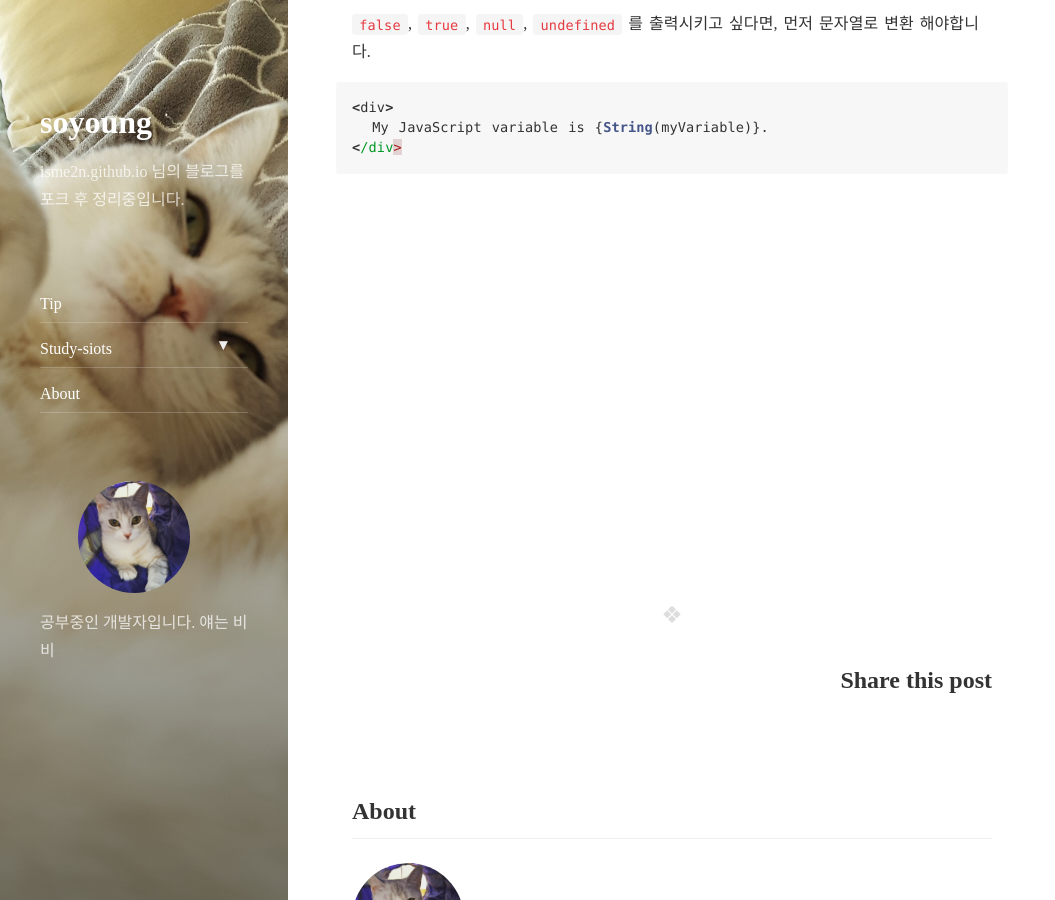
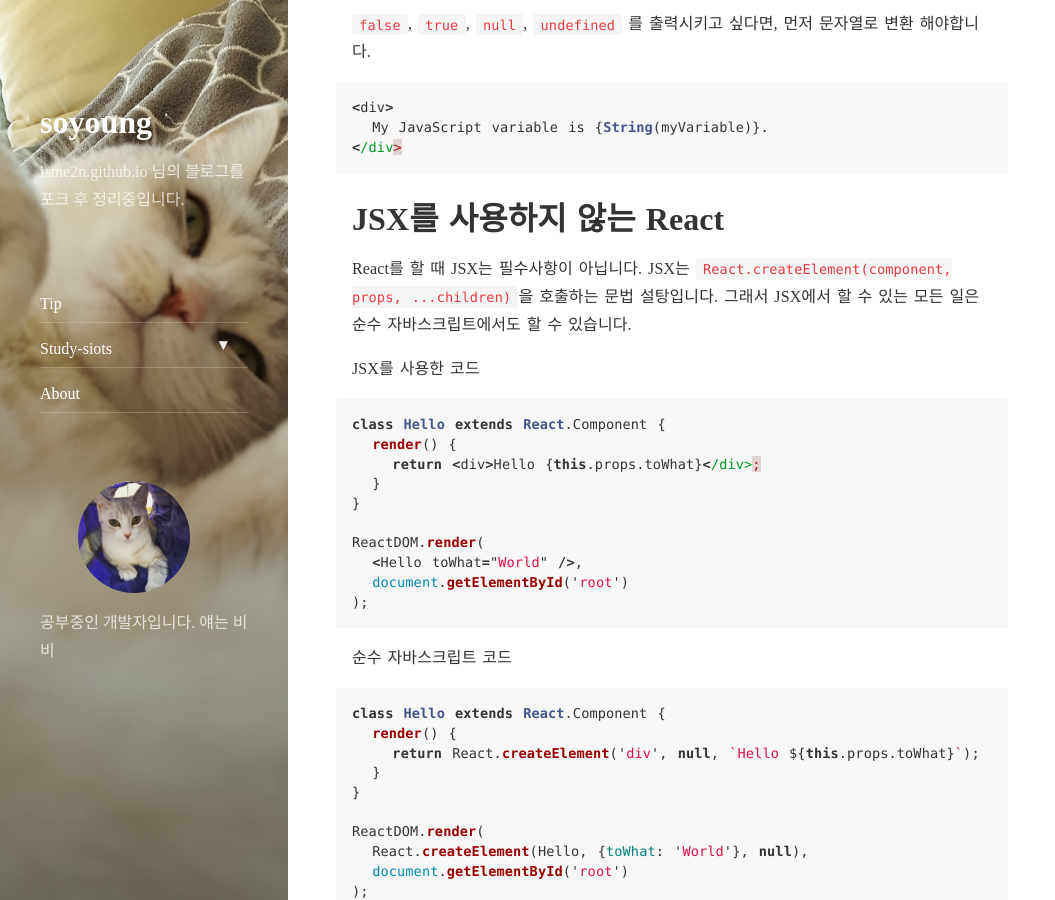
Before and after one commit to ellie-shim/ellie-shim.github.io, a Jekyll site: the page built from _posts/2019-02-11-siots-topic-react-1-jsx.markdown, in a window 1280 px wide and 900 px high, scrolled down 7324 px. Shown: the whole window, without its empty margins (0-1055 px from the left). Built offline with Jekyll 4.4.1, drawn with Linux system fonts in a browser that asks for light colours; nearby versions of some CDN libraries; comment, search, counter and statistics services are not loaded; some of the changed text lies outside the part shown.

Commit message:
topic 5주차

````diff
--- a/_posts/2019-02-11-siots-topic-react-1-jsx.markdown
+++ b/_posts/2019-02-11-siots-topic-react-1-jsx.markdown
@@ -270,3 +270,179 @@ class App extends React.Component {
   My JavaScript variable is {String(myVariable)}.
 </div>
 ```
+
+
+# JSX를 사용하지 않는 React
+
+React를 할 때 JSX는 필수사항이 아닙니다.
+JSX는 `React.createElement(component, props, ...children)`을 호출하는 문법 설탕입니다. 그래서 JSX에서 할 수 있는 모든 일은 순수 자바스크립트에서도 할 수 있습니다.
+
+JSX를 사용한 코드
+
+```js
+class Hello extends React.Component {
+  render() {
+    return <div>Hello {this.props.toWhat}</div>;
+  }
+}
+
+ReactDOM.render(
+  <Hello toWhat="World" />,
+  document.getElementById('root')
+);
+```
+
+순수 자바스크립트 코드
+
+```js
+class Hello extends React.Component {
+  render() {
+    return React.createElement('div', null, `Hello ${this.props.toWhat}`);
+  }
+}
+
+ReactDOM.render(
+  React.createElement(Hello, {toWhat: 'World'}, null),
+  document.getElementById('root')
+);
+```
+`React.createElement`를 변수에 할당해 더 편하게 작업할 수 있습니다.
+
+```js
+const e = React.createElement;
+
+ReactDOM.render(
+  e('div', null, 'Hello World'),
+  document.getElementById('root')
+);
+```
+
+---
+
+[온라인 바벨 컴파일러](https://babeljs.io/repl/#?presets=react&code_lz=GYVwdgxgLglg9mABACwKYBt1wBQEpEDeAUIogE6pQhlIA8AJjAG4B8AEhlogO5xnr0AhLQD0jVgG4iAXyJA)에 아래 코드를 넣어보고 어떻게 컴파일 되는지 확인해보세용
+
+```js
+class Hello extends React.Component{
+	render(){
+      return(
+        <div>
+            <h1>hello</h1>
+            {this.props.name}
+        </div>
+      )
+    }
+}
+ReactDOM.render(
+  <Hello name="Ellie" />,
+  document.getElementById('root')
+)
+```
+
+
+# ES6를 사용하지 않는 React
+
+#### 클래스
+
+보통 React 컴포넌트는 순수 자바스크립트 클래스로 정의합니다.
+
+아직 ES6를 사용하지 않는다면 클래스 대신 `create-react-class`를 사용할 수 있습니다. ES6의 클래스와 일부 제외하고 비슷하게 동작합니다.
+
+ES6 클래스를 사용한 코드
+```js
+class Greeting extends React.Component {
+  render() {
+    return <h1>Hello, {this.props.name}</h1>;
+  }
+}
+```
+
+ES6를 사용하지 않은 코드
+```js
+var createReactClass = require('create-react-class');
+var Greeting = createReactClass({
+  render: function() {
+    return <h1>Hello, {this.props.name}</h1>;
+  }
+});
+```
+
+#### Props 기본값 선언
+
+ES6 클래스로 만든 컴포넌트에는  `defaultProps` 속성을 정의할 수 있습니다.
+`createReactClass()` 를 이용할 때는 객체에 함수를 전달하기 위해 `getDefaultProps()` 를 정의해주어야 합니다.
+
+ES6 사용한 코드
+```js
+class Greeting extends React.Component {
+  // ...
+}
+
+Greeting.defaultProps = {
+  name: 'Mary'
+};
+```
+
+
+ES6를 사용하지 않은 코드
+```js
+var Greeting = createReactClass({
+  getDefaultProps: function() {
+    return {
+      name: 'Mary'
+    };
+  },
+
+  // ...
+
+});
+```
+
+#### 초기 state 설정
+
+`createReactClass()` 를 이용할 때는 기초 state를 반환하는 개별 `getInitialState` 메소드를 사용합니다.
+
+ES6 사용한 코드
+```js
+class Counter extends React.Component {
+  constructor(props) {
+    super(props);
+    this.state = {count: props.initialCount};
+  }
+  // ...
+}
+```
+
+ES6를 사용하지 않은 코드
+```js
+var Counter = createReactClass({
+  getInitialState: function() {
+    return {count: this.props.initialCount};
+  },
+  // ...
+});
+```
+
+#### Autobinding
+
+1. ES6로 선언한 React 컴포넌트에서 메소드는 `this`를 바인딩해주어야합니다.
+
+2. `createReactClass()` 에서는 모든 메서드를 바인드하기 때문에 따로 바인딩 작업을 하지 않습니다.
+
+```js
+// 1.
+this.handleClick = this.handleClick.bind(this);
+```
+
+
+메소드를 선언할 때 화살표 함수를 이용해서 선언해주어도 바인딩되지만 이는 **실험 기능**이며 언어에서 명확히 제안되지 않았습니다.
+
+```js
+handleClick = () => {
+  alert(this.state.message);
+}
+```
+
+확실하게 `this`를 바인딩 하는 방법은
+- 생성자(constructor)에서 bind 메소드 사용하기 (1번)
+- `createReactClass()` 사용하기 (2번)
+- arrow함수 사용하기 `onClick={(e) => this.handleClick(e)}`
````
